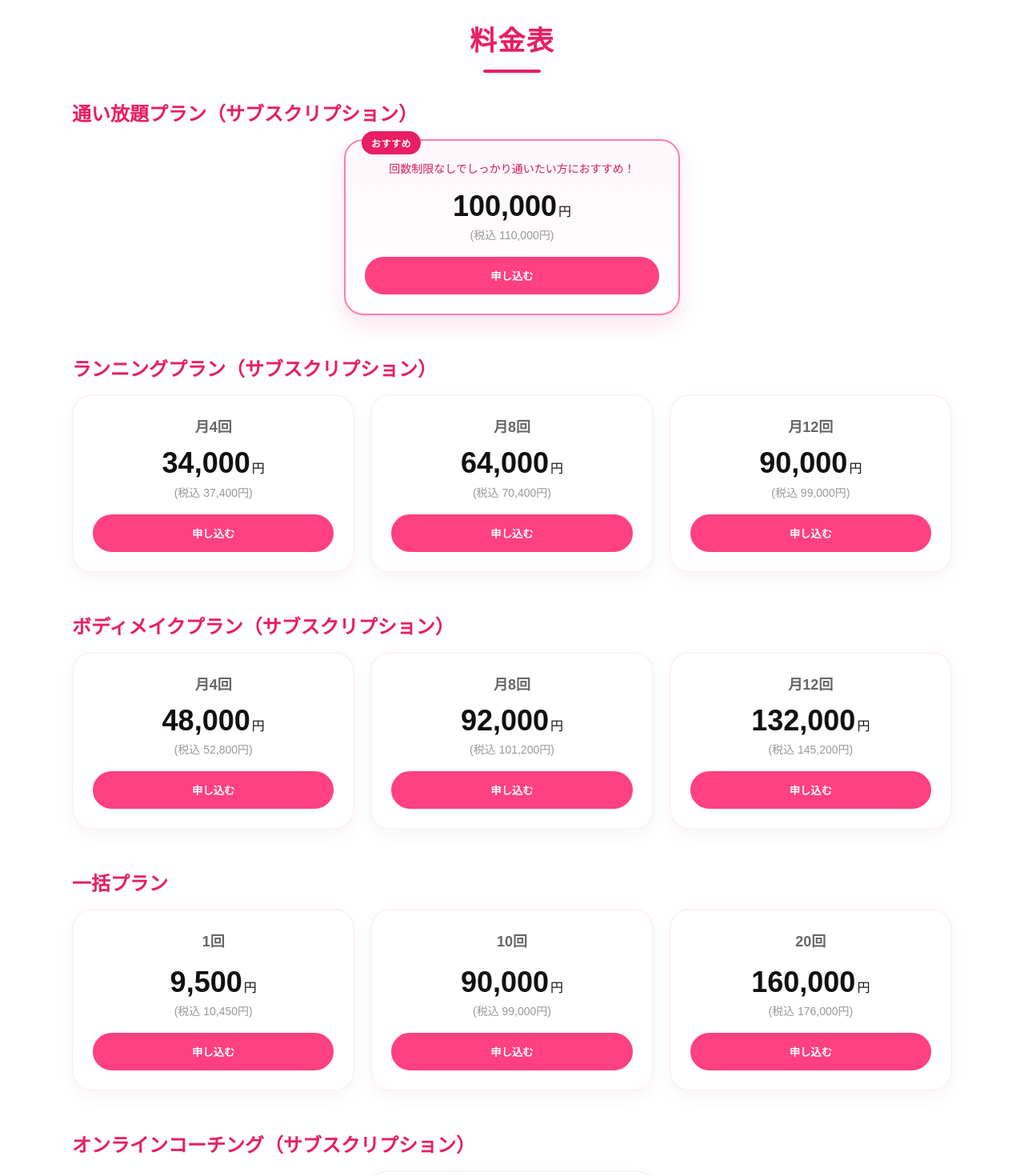
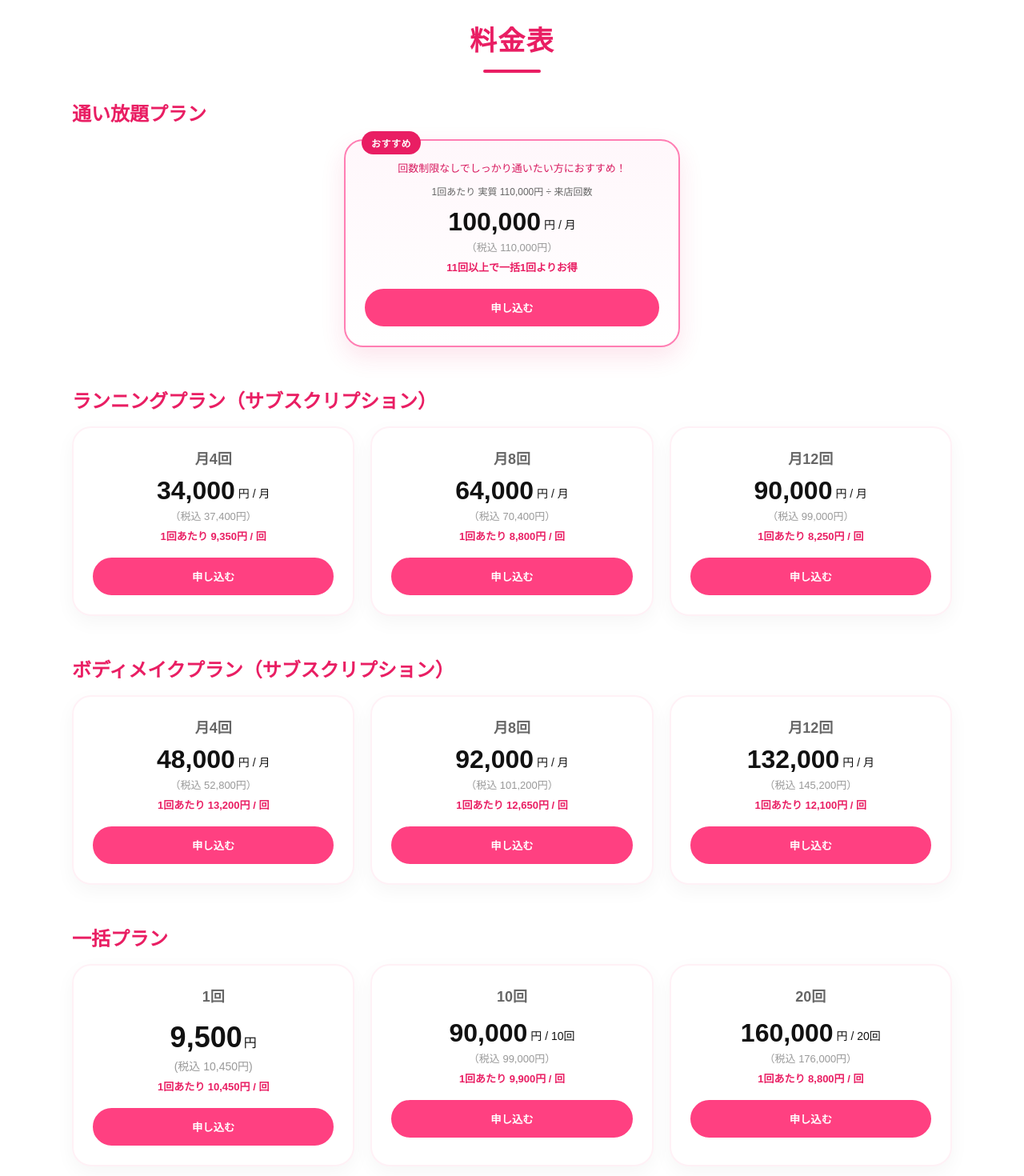
Before and after one commit to sparklingLASER/luka-web, a Next.js app: page / in a window 1280 px wide. Shown: the part 2620-4090 px from the top of the page at 80% size. Built offline with nearby package versions, Linux system fonts and the light colour scheme.

Commit message:
Update page.jsx

```diff
--- a/app/page.jsx
+++ b/app/page.jsx
@@ -185,6 +185,7 @@ export default function HomePage() {
             padding: 28,
             lineHeight: 1.9,
             display: 'grid',
+            // 👇 スマホなら1列、PCなら写真(300px)とテキスト(1fr)に自動調整されるように修正！
             gridTemplateColumns: 'repeat(auto-fit, minmax(280px, 1fr))',
             gap: 24,
             alignItems: 'center',
@@ -199,7 +200,7 @@ export default function HomePage() {
               aspectRatio: '3 / 4',
               objectFit: 'cover',
               borderRadius: 20,
-              margin: '0 auto',
+              margin: '0 auto', // スマホで中央に配置されるように調整
             }}
           />
 
@@ -319,6 +320,7 @@ export default function HomePage() {
           <div
             style={{
               display: 'grid',
+              // 👇 ここを repeat(2, ...) から auto-fit に変更！スマホで綺麗に縦1列になります
               gridTemplateColumns: 'repeat(auto-fit, minmax(280px, 1fr))',
               gap: 16,
               marginBottom: 28,
@@ -426,7 +428,7 @@ export default function HomePage() {
         {/* 通い放題プラン */}
         <div style={{ marginBottom: 48 }}>
           <h3 style={{ fontSize: 24, color: '#e91e63', marginBottom: 16 }}>
-            通い放題プラン（サブスクリプション）
+            通い放題プラン
           </h3>
           <div style={{ maxWidth: 420, margin: '0 auto' }}>
             <div
@@ -456,20 +458,34 @@ export default function HomePage() {
               >
                 おすすめ
               </div>
-
-              <div style={{ fontSize: 14, color: '#d81b60', marginBottom: 12, lineHeight: 1.7 }}>
+              <div style={{ fontSize: 13, color: '#d81b60', marginBottom: 8, lineHeight: 1.7 }}>
                 回数制限なしでしっかり通いたい方におすすめ！
               </div>
-
-              <div style={{ fontSize: 36, fontWeight: 800, color: '#111', lineHeight: 1.2 }}>
-                100,000
-                <span style={{ fontSize: 16, fontWeight: 500, marginLeft: 2 }}>円</span>
+              <div style={{ fontSize: 12, color: '#666', marginBottom: 10, lineHeight: 1.7 }}>
+                1回あたり 実質 110,000円 ÷ 来店回数
               </div>
-
-              <div style={{ fontSize: 14, color: '#999', marginTop: 4, marginBottom: 18 }}>
-                (税込 110,000円)
+              <div
+                style={{
+                  display: 'flex',
+                  justifyContent: 'center',
+                  alignItems: 'flex-end',
+                  gap: 4,
+                  marginTop: 6,
+                }}
+              >
+                <span style={{ fontSize: 32, fontWeight: 800, color: '#111', lineHeight: 1 }}>
+                  100,000
+                </span>
+                <span style={{ fontSize: 14, fontWeight: 500, color: '#111', marginBottom: 3 }}>
+                  円 / 月
+                </span>
               </div>
-
+              <div style={{ fontSize: 13, color: '#999', marginTop: 6, marginBottom: 6 }}>
+                （税込 110,000円）
+              </div>
+              <div style={{ fontSize: 13, color: '#e91e63', fontWeight: 700, marginBottom: 18 }}>
+                11回以上で一括1回よりお得
+              </div>
               <button
                 onClick={() => setShowQR(true)}
                 style={{
@@ -502,9 +518,9 @@ export default function HomePage() {
             }}
           >
             {[
-              { title: '月4回', price: '34,000', taxPrice: '37,400' },
-              { title: '月8回', price: '64,000', taxPrice: '70,400' },
-              { title: '月12回', price: '90,000', taxPrice: '99,000' },
+              { title: '月4回', price: '34,000', taxPrice: '37,400', unitPrice: '9,350' },
+              { title: '月8回', price: '64,000', taxPrice: '70,400', unitPrice: '8,800' },
+              { title: '月12回', price: '90,000', taxPrice: '99,000', unitPrice: '8,250' },
             ].map((plan) => (
               <div
                 key={plan.title}
@@ -520,12 +536,27 @@ export default function HomePage() {
                 <div style={{ fontSize: 18, fontWeight: 700, color: '#666', marginBottom: 12 }}>
                   {plan.title}
                 </div>
-                <div style={{ fontSize: 36, fontWeight: 800, color: '#111', lineHeight: 1.2 }}>
-                  {plan.price}
-                  <span style={{ fontSize: 16, fontWeight: 500, marginLeft: 2 }}>円</span>
+                <div
+                  style={{
+                    display: 'flex',
+                    justifyContent: 'center',
+                    alignItems: 'flex-end',
+                    gap: 4,
+                    marginTop: 6,
+                  }}
+                >
+                  <span style={{ fontSize: 32, fontWeight: 800, color: '#111', lineHeight: 1 }}>
+                    {plan.price}
+                  </span>
+                  <span style={{ fontSize: 14, fontWeight: 500, color: '#111', marginBottom: 3 }}>
+                    円 / 月
+                  </span>
                 </div>
-                <div style={{ fontSize: 14, color: '#999', marginTop: 4, marginBottom: 18 }}>
-                  (税込 {plan.taxPrice}円)
+                <div style={{ fontSize: 13, color: '#999', marginTop: 6, marginBottom: 6 }}>
+                  （税込 {plan.taxPrice}円）
+                </div>
+                <div style={{ fontSize: 13, color: '#e91e63', fontWeight: 700, marginBottom: 18 }}>
+                  1回あたり {plan.unitPrice}円 / 回
                 </div>
                 <button
                   onClick={() => setShowQR(true)}
@@ -560,9 +591,9 @@ export default function HomePage() {
             }}
           >
             {[
-              { title: '月4回', price: '48,000', taxPrice: '52,800' },
-              { title: '月8回', price: '92,000', taxPrice: '101,200' },
-              { title: '月12回', price: '132,000', taxPrice: '145,200' },
+              { title: '月4回', price: '48,000', taxPrice: '52,800', unitPrice: '13,200' },
+              { title: '月8回', price: '92,000', taxPrice: '101,200', unitPrice: '12,650' },
+              { title: '月12回', price: '132,000', taxPrice: '145,200', unitPrice: '12,100' },
             ].map((plan) => (
               <div
                 key={plan.title}
@@ -578,12 +609,27 @@ export default function HomePage() {
                 <div style={{ fontSize: 18, fontWeight: 700, color: '#666', marginBottom: 12 }}>
                   {plan.title}
                 </div>
-                <div style={{ fontSize: 36, fontWeight: 800, color: '#111', lineHeight: 1.2 }}>
-                  {plan.price}
-                  <span style={{ fontSize: 16, fontWeight: 500, marginLeft: 2 }}>円</span>
+                <div
+                  style={{
+                    display: 'flex',
+                    justifyContent: 'center',
+                    alignItems: 'flex-end',
+                    gap: 4,
+                    marginTop: 6,
+                  }}
+                >
+                  <span style={{ fontSize: 32, fontWeight: 800, color: '#111', lineHeight: 1 }}>
+                    {plan.price}
+                  </span>
+                  <span style={{ fontSize: 14, fontWeight: 500, color: '#111', marginBottom: 3 }}>
+                    円 / 月
+                  </span>
                 </div>
-                <div style={{ fontSize: 14, color: '#999', marginTop: 4, marginBottom: 18 }}>
-                  (税込 {plan.taxPrice}円)
+                <div style={{ fontSize: 13, color: '#999', marginTop: 6, marginBottom: 6 }}>
+                  （税込 {plan.taxPrice}円）
+                </div>
+                <div style={{ fontSize: 13, color: '#e91e63', fontWeight: 700, marginBottom: 18 }}>
+                  1回あたり {plan.unitPrice}円 / 回
                 </div>
                 <button
                   onClick={() => setShowQR(true)}
@@ -635,8 +681,11 @@ export default function HomePage() {
                 9,500
                 <span style={{ fontSize: 16, fontWeight: 500, marginLeft: 2 }}>円</span>
               </div>
-              <div style={{ fontSize: 14, color: '#999', marginTop: 4, marginBottom: 18 }}>
+              <div style={{ fontSize: 14, color: '#999', marginTop: 4, marginBottom: 6 }}>
                 (税込 10,450円)
+              </div>
+              <div style={{ fontSize: 13, color: '#e91e63', fontWeight: 700, marginBottom: 18 }}>
+                1回あたり 10,450円 / 回
               </div>
               <button
                 onClick={() => setShowQR(true)}
@@ -669,12 +718,26 @@ export default function HomePage() {
               <div style={{ fontSize: 18, fontWeight: 700, color: '#666', marginBottom: 18 }}>
                 10回
               </div>
-              <div style={{ fontSize: 36, fontWeight: 800, color: '#111', lineHeight: 1.2 }}>
-                90,000
-                <span style={{ fontSize: 16, fontWeight: 500, marginLeft: 2 }}>円</span>
+              <div
+                style={{
+                  display: 'flex',
+                  justifyContent: 'center',
+                  alignItems: 'flex-end',
+                  gap: 4,
+                }}
+              >
+                <span style={{ fontSize: 32, fontWeight: 800, color: '#111', lineHeight: 1 }}>
+                  90,000
+                </span>
+                <span style={{ fontSize: 14, fontWeight: 500, color: '#111', marginBottom: 3 }}>
+                  円 / 10回
+                </span>
               </div>
-              <div style={{ fontSize: 14, color: '#999', marginTop: 4, marginBottom: 18 }}>
-                (税込 99,000円)
+              <div style={{ fontSize: 13, color: '#999', marginTop: 6, marginBottom: 6 }}>
+                （税込 99,000円）
+              </div>
+              <div style={{ fontSize: 13, color: '#e91e63', fontWeight: 700, marginBottom: 18 }}>
+                1回あたり 9,900円 / 回
               </div>
               <button
                 onClick={() => setShowQR(true)}
@@ -707,12 +770,26 @@ export default function HomePage() {
               <div style={{ fontSize: 18, fontWeight: 700, color: '#666', marginBottom: 18 }}>
                 20回
               </div>
-              <div style={{ fontSize: 36, fontWeight: 800, color: '#111', lineHeight: 1.2 }}>
-                160,000
-                <span style={{ fontSize: 16, fontWeight: 500, marginLeft: 2 }}>円</span>
+              <div
+                style={{
+                  display: 'flex',
+                  justifyContent: 'center',
+                  alignItems: 'flex-end',
+                  gap: 4,
+                }}
+              >
+                <span style={{ fontSize: 32, fontWeight: 800, color: '#111', lineHeight: 1 }}>
+                  160,000
+                </span>
+                <span style={{ fontSize: 14, fontWeight: 500, color: '#111', marginBottom: 3 }}>
+                  円 / 20回
+                </span>
               </div>
-              <div style={{ fontSize: 14, color: '#999', marginTop: 4, marginBottom: 18 }}>
-                (税込 176,000円)
+              <div style={{ fontSize: 13, color: '#999', marginTop: 6, marginBottom: 6 }}>
+                （税込 176,000円）
+              </div>
+              <div style={{ fontSize: 13, color: '#e91e63', fontWeight: 700, marginBottom: 18 }}>
+                1回あたり 8,800円 / 回
               </div>
               <button
                 onClick={() => setShowQR(true)}
```
